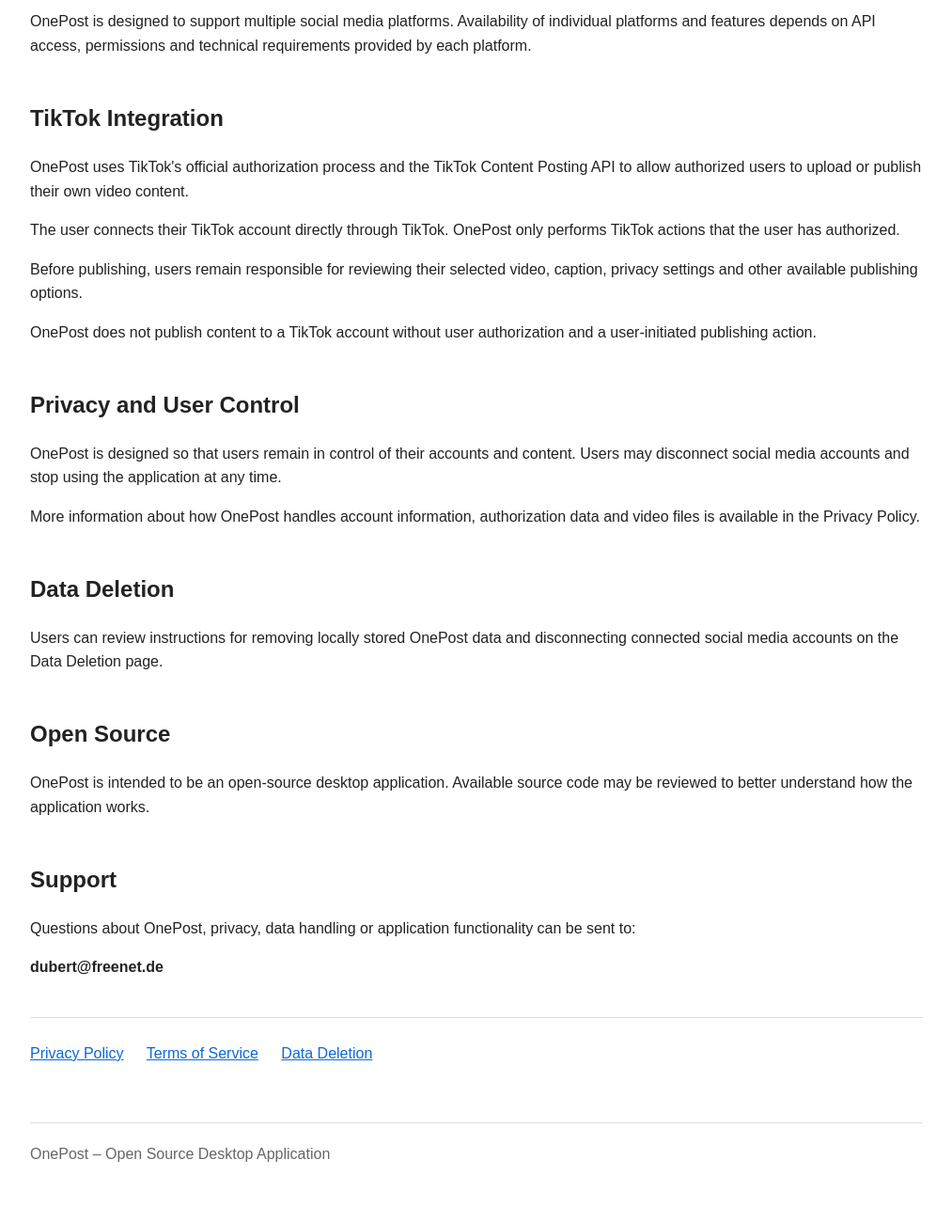
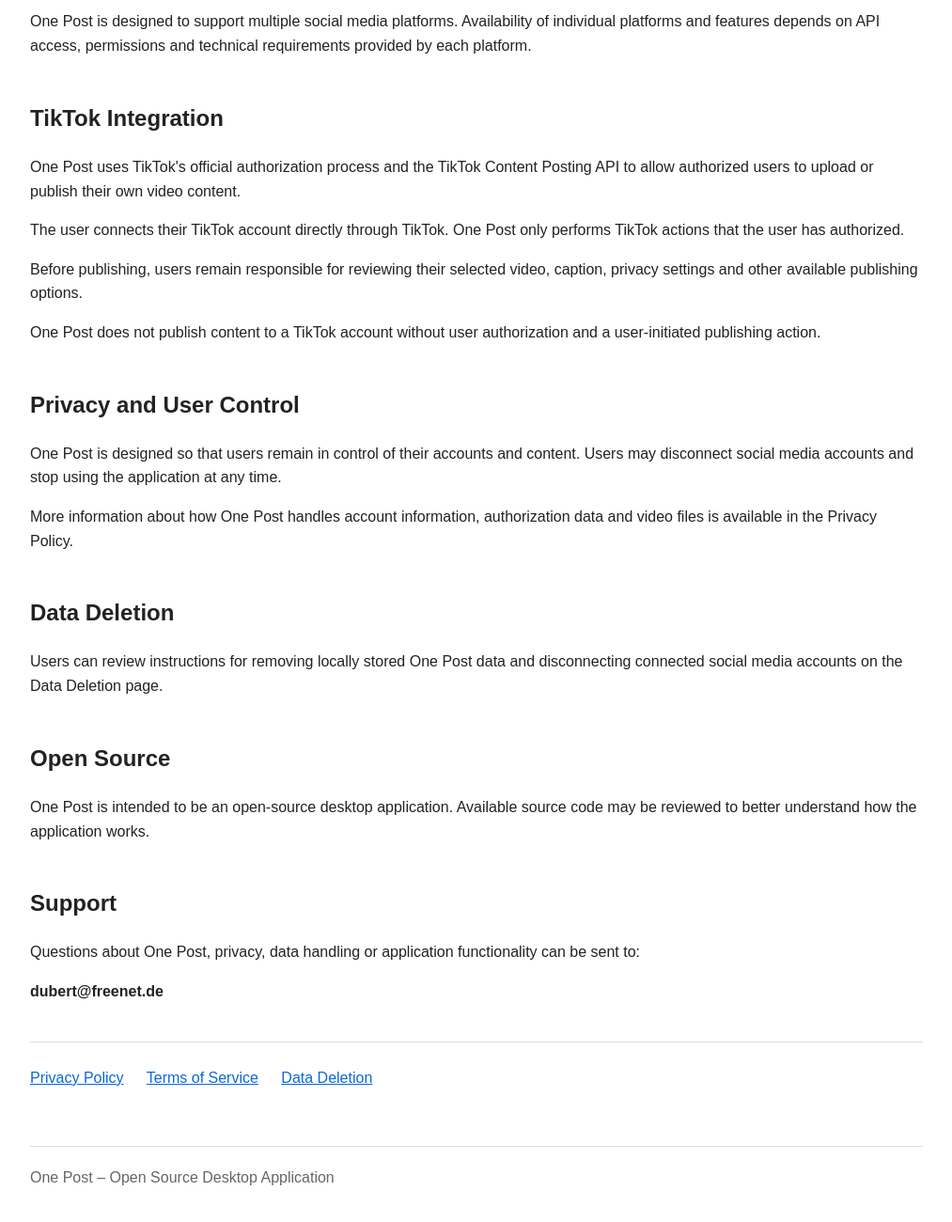
Before and after one commit to warzenjack89-beep/OnePost, a plain HTML site: page index.html in a window 1280 px wide. Shown: the part 1066-2366 px from the top of the page at 94% size, without its empty margins (133-1146 px from the left). Drawn offline with Linux system fonts and the light colour scheme.

Commit message:
Update 'OnePost' to 'One Post' throughout index.html

```diff
--- a/index.html
+++ b/index.html
@@ -3,7 +3,8 @@
 <head>
   <meta charset="UTF-8">
   <meta name="viewport" content="width=device-width, initial-scale=1.0">
-  <title>OnePost</title>
+
+  <title>One Post</title>
 
   <style>
     body {
@@ -51,17 +52,17 @@
 
 <body>
 
-<h1>OnePost</h1>
+<h1>One Post</h1>
 
 <p class="tagline">
   A desktop application for preparing and publishing your own video content
   to supported social media platforms.
 </p>
 
-<h2>About OnePost</h2>
+<h2>About One Post</h2>
 
 <p>
-OnePost is a desktop application designed to simplify the process of
+  One Post is a desktop application designed to simplify the process of
   preparing, uploading and publishing video content to supported social
   media platforms.
 </p>
@@ -72,18 +73,22 @@
   published.
 </p>
 
-<h2>How OnePost Works</h2>
+<h2>How One Post Works</h2>
 
 <ol>
   <li>Select a video stored on your computer.</li>
-  <li>Connect a supported social media account using the platform's official authorization process.</li>
+  <li>
+    Connect a supported social media account using the platform's official
+    authorization process.
+  </li>
   <li>Enter or review the title, caption and available publishing settings.</li>
   <li>Select the destination platform.</li>
   <li>Confirm the upload or publishing action.</li>
 </ol>
 
 <p>
-OnePost does not publish content automatically without a user-initiated action.
+  One Post does not publish content automatically without a user-initiated
+  action.
 </p>
 
 <h2>Features</h2>
@@ -100,7 +105,7 @@
 <h2>Supported Platforms</h2>
 
 <p>
-OnePost is designed to support multiple social media platforms.
+  One Post is designed to support multiple social media platforms.
   Availability of individual platforms and features depends on API access,
   permissions and technical requirements provided by each platform.
 </p>
@@ -108,14 +113,14 @@
 <h2>TikTok Integration</h2>
 
 <p>
-OnePost uses TikTok's official authorization process and the TikTok
-Content Posting API to allow authorized users to upload or publish
-their own video content.
+  One Post uses TikTok's official authorization process and the TikTok
+  Content Posting API to allow authorized users to upload or publish their
+  own video content.
 </p>
 
 <p>
   The user connects their TikTok account directly through TikTok.
-OnePost only performs TikTok actions that the user has authorized.
+  One Post only performs TikTok actions that the user has authorized.
 </p>
 
 <p>
@@ -124,34 +129,34 @@
 </p>
 
 <p>
-OnePost does not publish content to a TikTok account without user
+  One Post does not publish content to a TikTok account without user
   authorization and a user-initiated publishing action.
 </p>
 
 <h2>Privacy and User Control</h2>
 
 <p>
-OnePost is designed so that users remain in control of their accounts
+  One Post is designed so that users remain in control of their accounts
   and content. Users may disconnect social media accounts and stop using
   the application at any time.
 </p>
 
 <p>
-More information about how OnePost handles account information,
+  More information about how One Post handles account information,
   authorization data and video files is available in the Privacy Policy.
 </p>
 
 <h2>Data Deletion</h2>
 
 <p>
-Users can review instructions for removing locally stored OnePost data
+  Users can review instructions for removing locally stored One Post data
   and disconnecting connected social media accounts on the Data Deletion page.
 </p>
 
 <h2>Open Source</h2>
 
 <p>
-OnePost is intended to be an open-source desktop application.
+  One Post is intended to be an open-source desktop application.
   Available source code may be reviewed to better understand how the
   application works.
 </p>
@@ -159,7 +164,7 @@
 <h2>Support</h2>
 
 <p>
-Questions about OnePost, privacy, data handling or application
+  Questions about One Post, privacy, data handling or application
   functionality can be sent to:
 </p>
 
@@ -174,7 +179,7 @@
 </nav>
 
 <footer>
-  OnePost – Open Source Desktop Application
+  One Post – Open Source Desktop Application
 </footer>
 
 </body>
```
Lines whose indentation alone changed are shown as unchanged.
